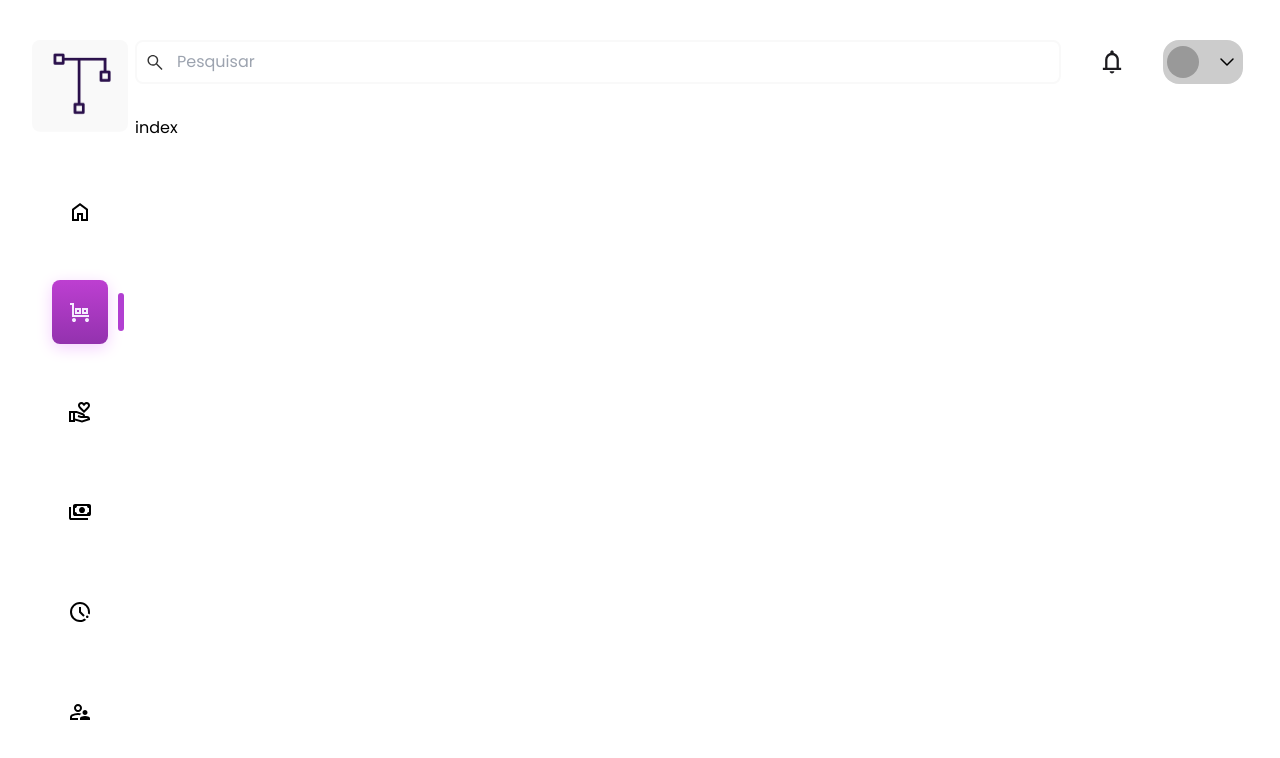
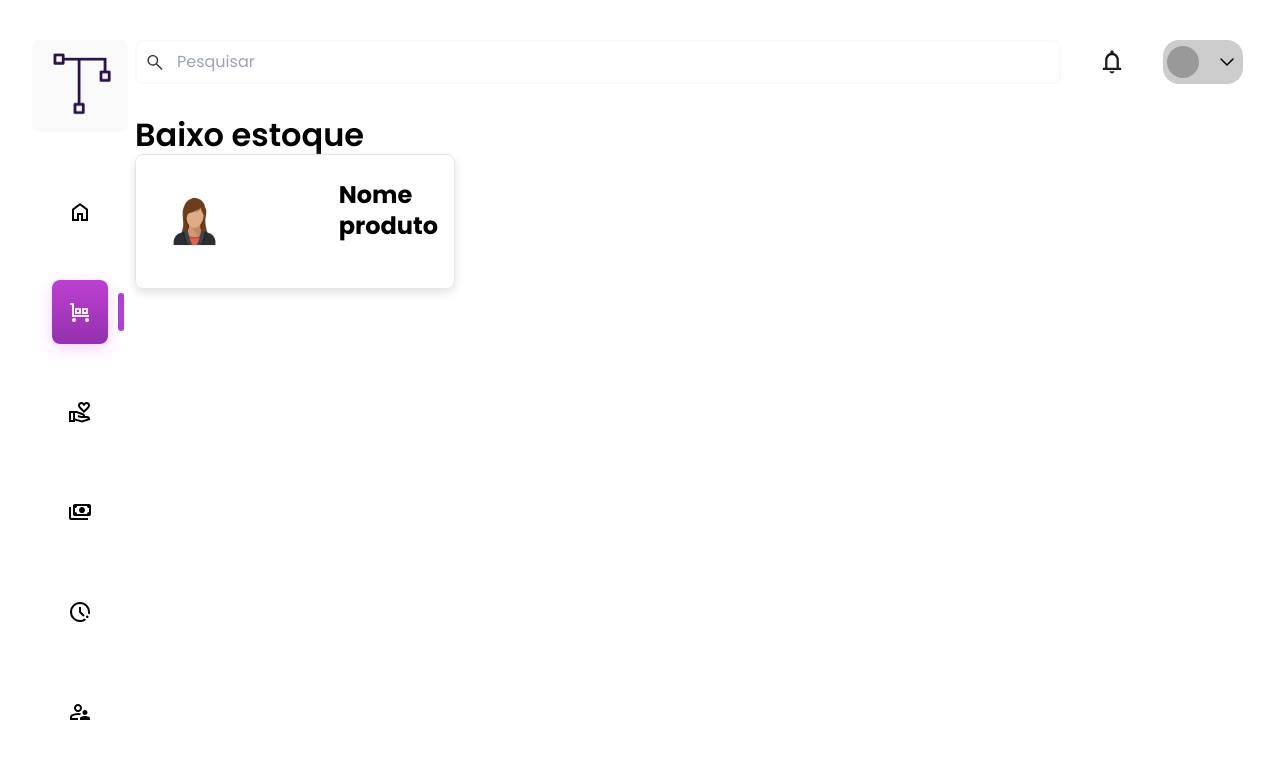
Before and after one commit to ryanNS3/PlanNexus-Front-End, a React (Vite) app: page /estoque in a window 1280 px wide. Shown: the top 758 px of the page. Built offline with nearby package versions, Linux system fonts and the light colour scheme.

Commit message:
feat:layout route and cards

```diff
--- /dev/null
+++ b/src/components/Cards/Card/index.jsx
@@ -0,0 +1,26 @@
+import React from 'react'
+
+export function CardSmall({children}){
+  return (
+    <div className='px-4 py-6 flex flex-col gap-12 border border-cinza-100 rounded-lg shadow-[0_4px_8px_0px_rgba(227,227,227)]'>
+        {children}
+    </div>
+  )
+}
+
+export function CardMedium({children}){
+    return(
+        <div className=' max-w-80 px-4 py-6 flex flex-col gap-12 border border-cinza-100 rounded-lg shadow-[0_4px_8px_0px_rgba(227,227,227)]'>
+            {children}
+        </div>
+    )
+}
+
+
+export function CardLarge({children}){
+    return(
+        <div>
+            {children}
+        </div>
+    )
+}
--- a/src/pages/Home/index.jsx
+++ b/src/pages/Home/index.jsx
@@ -8,12 +8,9 @@ import { Statistic } from "../../components/Statistic";
 
 export function Home() {
   return (
-    <div className="grid grid-cols-12 gap-5 mx-8 max-w-[90rem]" style={{margin: 'auto'}}>
-      <Sidebar />
+    <>
       <Main>
-        <Header />
         <Statistic />
-
         <div className="grid grid-cols-[1fr_auto] mt-18 gap-6">
           <h1 className="col-span-full text-h5">Geral</h1>
           <div className="gap-6">
@@ -24,6 +21,6 @@ export function Home() {
         </div>
 
       </Main>
-    </div>
+    </>
   );
 }
--- a/src/pages/Management/index.jsx
+++ b/src/pages/Management/index.jsx
@@ -12,10 +12,8 @@ import { AddStudent } from "./../../components/AddStudent/index";
 export function Management(){
     const url = window.location;
     return(
-            <div className="grid grid-cols-12 gap-5  mx-8 max-w-[90rem]" style={{margin: 'auto'}}>
-                <Sidebar/>
+            <>
                 <Main>
-                    <Header/>
                     <NavBarGestao/>
                      {url.pathname === "/gestao/armarios" ? (
                       <AllLocker />
@@ -24,9 +22,9 @@ export function Management(){
                         <EmployeeForm />
                       </TemplateView>
                     )}
-            <AddStudent />
+                <AddStudent />
                 </Main>
-        </div>
+        </>
 
     )
 }
--- a/src/pages/Stock/index.jsx
+++ b/src/pages/Stock/index.jsx
@@ -1,10 +1,27 @@
 import React from 'react'
-
+import { CardMedium, CardSmall } from '../../components/Cards/Card'
+import avatar from "../../assets/avatar.jpg"
 export function Stock() {
   return (
     <>
+      <h1 className='text-h5'>Baixo estoque</h1>
+      <section className='flex'>
+        <CardMedium>
+          <section className='flex gap-4'>
+            <div className=''>
+              <img className=' max-w-[50%]' src={avatar} alt="" />
+            </div>
 
-        index
+            <div className='flex flex-col justify-between'>
+              <h2 className=' text-sub1'>Nome produto</h2>
+              <div>
+                <h2 className=' text-cinza-950 text-ct2'></h2>
+              </div>
+
+            </div>
+          </section>
+        </CardMedium>
+      </section>
     </>
   )
 }
--- a/src/routes/Routes.jsx
+++ b/src/routes/Routes.jsx
@@ -25,9 +25,9 @@ export function Router() {
                 <Route
                   path="/"
                   element={
-                    <ProtectRouter>
+                    // <ProtectRouter>
                       <Home />
-                    </ProtectRouter>
+                    // </ProtectRouter>
                   }
                   />
 
@@ -75,6 +75,7 @@ export function Router() {
                     </ProtectRouter>
                   }
                   />
+                <Route path="/gestao">
 
                   <Route
                     path="/gestao"
@@ -102,6 +103,8 @@ export function Router() {
                     }
                     />
                 </Route>
+
+              </Route>
               <Route path="/login" element={<Login />} />
             </Routes>
           </ModalProvider>
```
Lines whose indentation alone changed are shown as unchanged.
